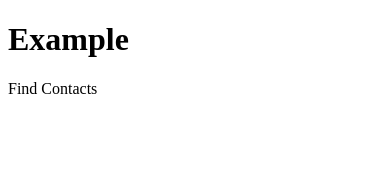
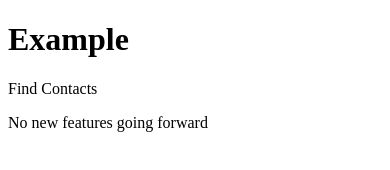
Before and after one commit to vvsraju04/ContactsPlay, a plain HTML site: page index.html in a window 390 px wide. Drawn offline with Linux system fonts and the light colour scheme; some packages are replaced by stand-ins of ours.

```diff
--- a/index.html
+++ b/index.html
@@ -37,5 +37,6 @@
     <body>
         <h1>Example</h1>
         <p>Find Contacts</p>
+	<p> No new features going forward</p>
     </body>
 </html>
```
